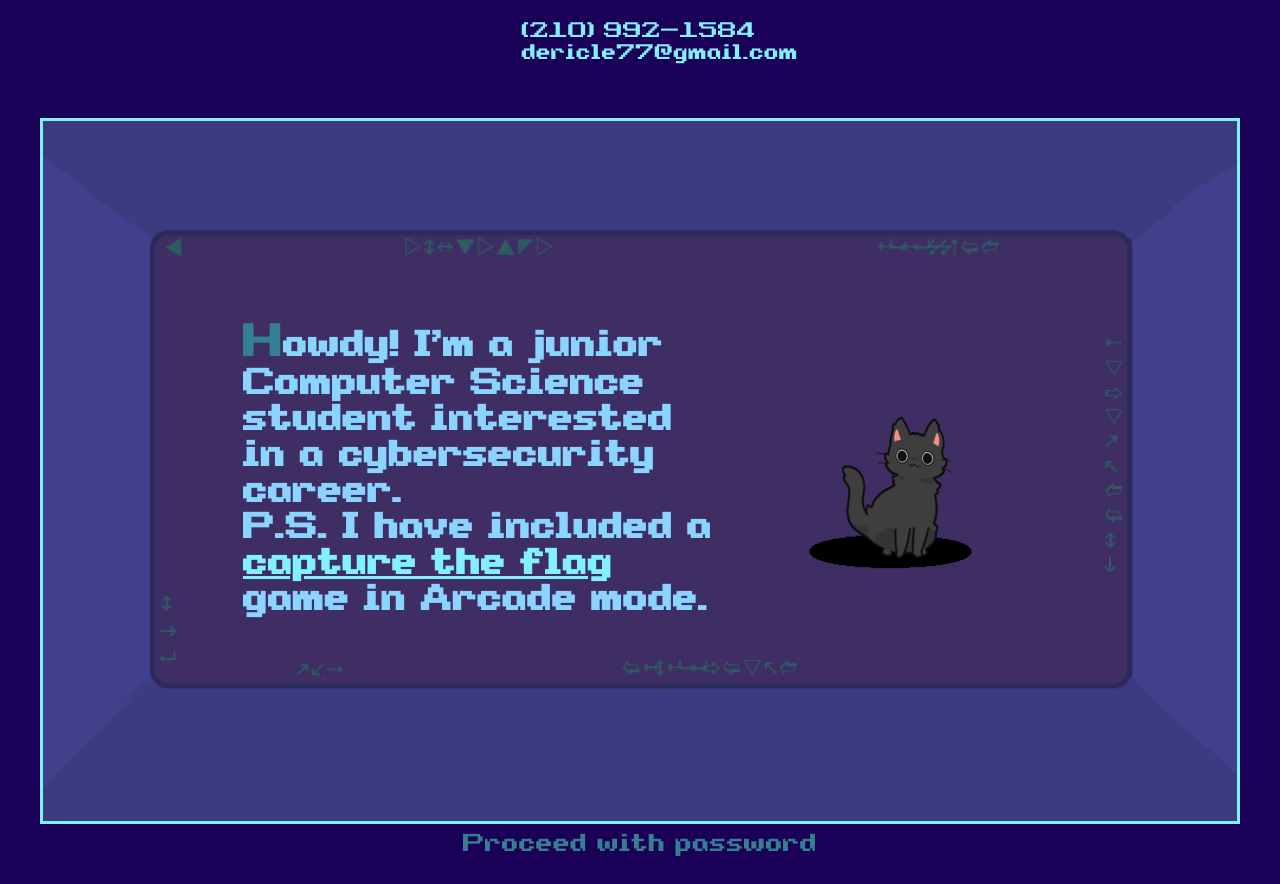
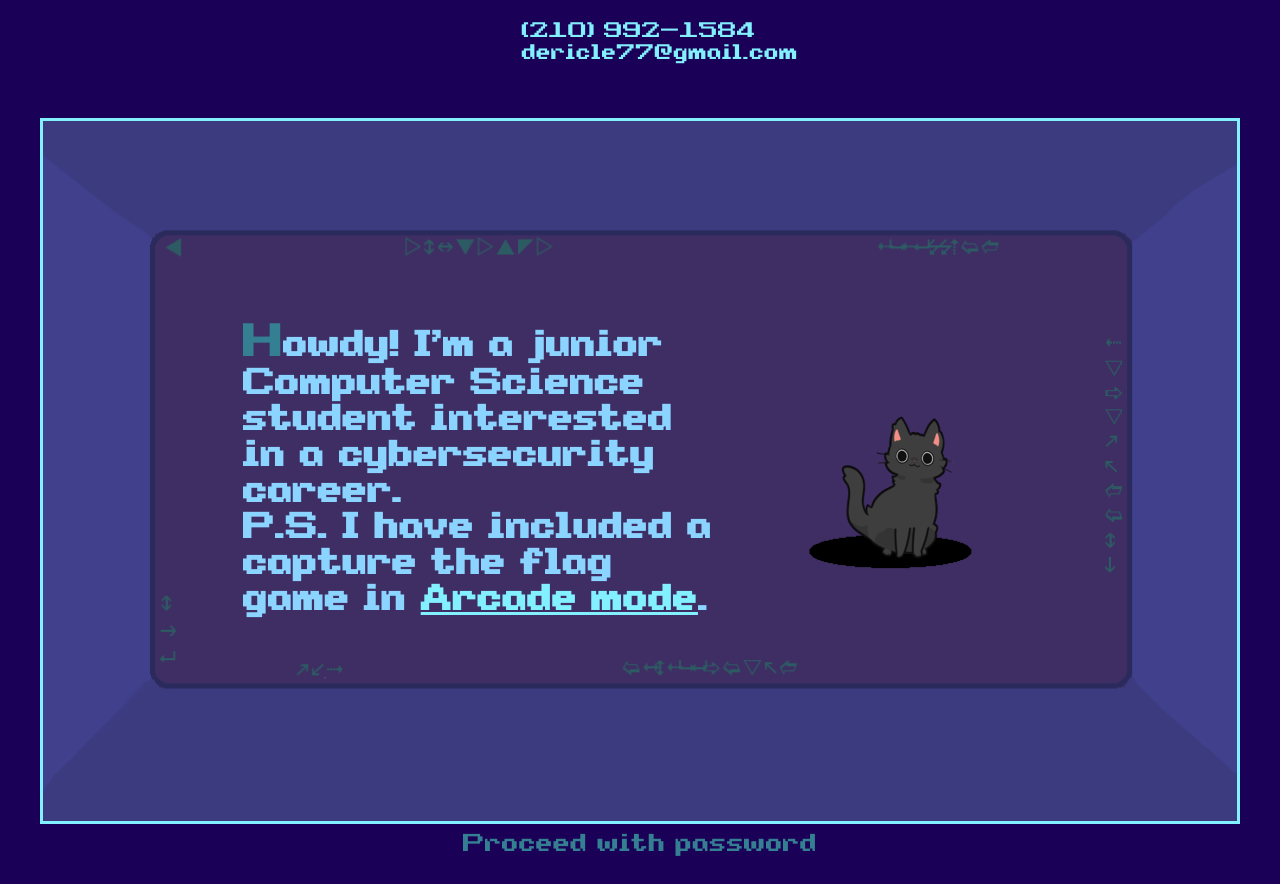
Before and after one commit to dle-csce449/dle-csce449.github.io, a plain HTML site: page index.html in a window 1280 px wide. Drawn offline with Linux system fonts and the light colour scheme; a web font is replaced by a local one.

Commit message:
change link position

```diff
--- a/index.html
+++ b/index.html
@@ -26,8 +26,8 @@
         <div class="index">
             <h1>
                 Howdy! I'm a junior Computer Science student interested in a cybersecurity career.<br>P.S. I have included a
-                <a class="link" href="https://rentahitman.com" target="_blank">
-                    capture the flag</a> game in Arcade mode.
+
+                    capture the flag game in <a class="link" href="https://rentahitman.com" target="_blank">Arcade mode</a>.
             </h1>
             <a id="password-prompt" class="index-password-prompt" href="#">Proceed with password</a>
         </div>
```
